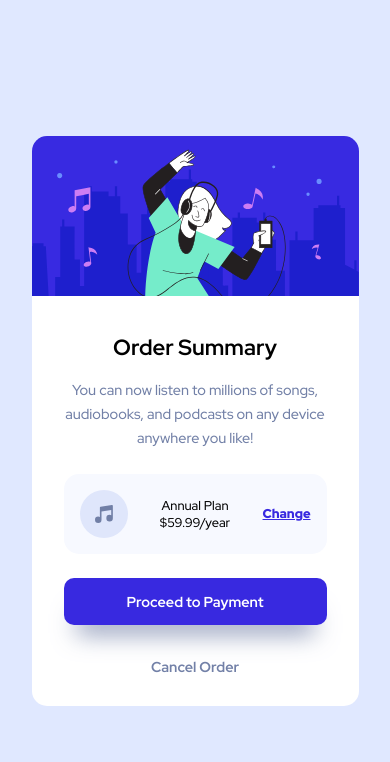
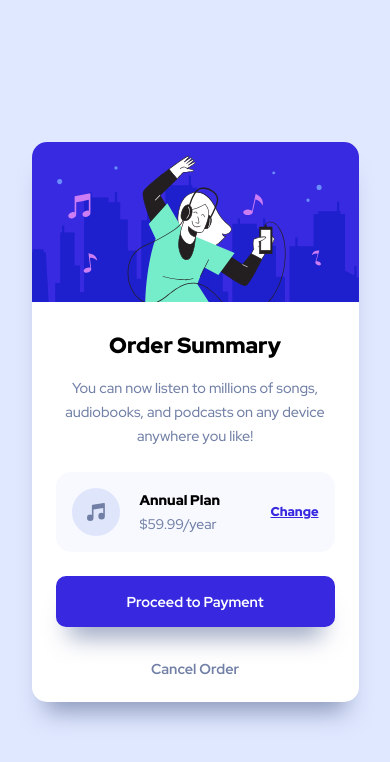
Before and after one commit to frankgomezdev/order-summary-component, a plain HTML site: page index.html in a window 390 px wide. Drawn offline with Linux system fonts and the light colour scheme.

Commit message:
updated mobile design

```diff
--- a/css/style.css
+++ b/css/style.css
@@ -28,7 +28,7 @@ body {
 
 h1 {
     font-size: 1.375rem;
-    font-weight: 700;
+    font-weight: 900;
     margin-bottom: 1rem;
 }
 
@@ -45,6 +45,17 @@ span {
     text-align: center;
 }
 
+#one {
+    font-size: 0.875rem;
+    font-weight: 900;
+    color: black;
+}
+
+#two {
+    font-size: 0.875rem;
+    color: var(--desaturated-blue)
+}
+
 
 
 .order-component {
@@ -55,6 +66,7 @@ span {
     max-height: 567px;
     background-color: white;
     border-radius: 15px;
+    box-shadow: 0px 22px 24px -13px rgba(113,127,166,0.78);
 }
 
 .hero-img-container {
@@ -76,7 +88,7 @@ span {
     flex-direction: column;
     justify-content: space-between;
     align-items: center;
-    padding: 2rem;
+    padding: 1.5rem;
 }
 
 .order-details-container {
@@ -85,12 +97,17 @@ span {
 
 .order-details {
     display: flex;
-    justify-content: space-between;
+    justify-content: space-evenly;
     align-items: center;
     background-color: #F7F9FF;
     padding: 1rem;
     border-radius: 15px;
 
+}
+
+.plan-details {
+    text-align: left;
+    margin-left: 1.25rem;
 }
 
 .change-link {
@@ -101,7 +118,7 @@ span {
 
 .order-button {
     margin-top: 1.5rem;
-    padding: 0.9rem;
+    padding: 1rem;
     width: 100%;
     background-color: var(--bright-blue);
     border-radius: 10px;
--- a/index.html
+++ b/index.html
@@ -16,11 +16,11 @@
     <title>Frontend Mentor | Order summary card</title>
   </head>
   <body>
-    <div class="order-component">
-      <article class="hero-img-container">
+    <main class="order-component">
+      <div class="hero-img-container">
         <img src="images/illustration-hero.svg" alt="" />
-      </article>
-      <section class="order-summary-container">
+      </div>
+      <div class="order-summary-container">
         <h1>Order Summary</h1>
 
         <p>
@@ -28,19 +28,22 @@
           any device anywhere you like!
         </p>
 
-        <section class="order-details-container">
-          <article class="order-details">
+        <div class="order-details-container">
+          <div class="order-details">
             <img src="images/icon-music.svg" alt="" />
-            <span class=>Annual Plan $59.99/year</span>
+            <p class="plan-details">
+              <span id="one">Annual Plan</span>
+              <span id="two">$59.99/year</span>
+            </p>
             <a href="#" class="change-link">Change</a>
-          </article>
-        </section>
+          </div>
+        </div>
         <button class="order-button">
-          <a href="#" class="order-confirm-link">Proceed to Payment</a>
+          <span class="order-confirm-link">Proceed to Payment</span>
         </button>
         <a href="#" class="order-cancel-link">Cancel Order</a>
-      </section>
-    </div>
+      </div>
+    </main>
     <!-- <div class="attribution">
     Challenge by <a href="https://www.frontendmentor.io?ref=challenge" target="_blank">Frontend Mentor</a>.
     Coded by <a href="#">Your Name Here</a>.
```
